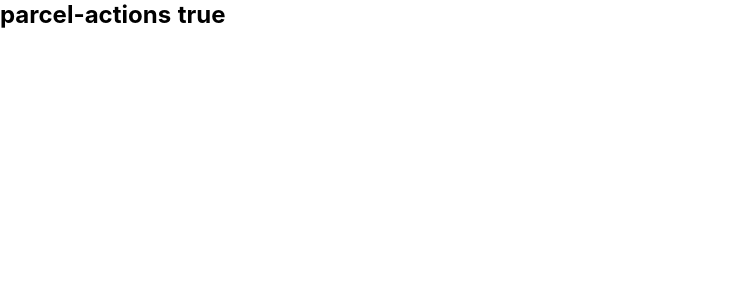
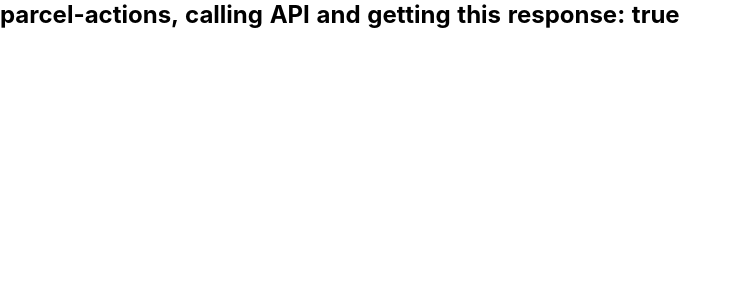
Before and after one commit to danbirch9000/nuxt-spike, a Nuxt app: page /parcel-actions in a window 1280 px wide. Shown: the top 300 px of the page, without its empty margins (0-741 px from the left). Built offline with nearby package versions, Linux system fonts and the light colour scheme.

Commit message:
Working routing

```diff
--- a/pages/parcel-actions/_barcode/index.vue
+++ b/pages/parcel-actions/_barcode/index.vue
@@ -1,7 +1,7 @@
 <template>
   <section class="container">
     <div>
-      <h1>parcel-actions barcode: </h1>
+      <h1>Parcel actions page with barcode: {{$route.params.barcode}}</h1>
     </div>
   </section>
 </template>
@@ -10,7 +10,7 @@
 export default {
   validate(data){
     console.log(data);
-    return data.params.barcode === 1;
+    return data.params.barcode === '1';
   }
 }
 </script>
--- a/pages/parcel-actions/index.vue
+++ b/pages/parcel-actions/index.vue
@@ -1,7 +1,7 @@
 <template>
   <section class="container">
     <div>
-      <h1>parcel-actions {{Parcels}}</h1>
+      <h1>parcel-actions, calling API and getting this response: {{Parcels}}</h1>
     </div>
   </section>
 </template>
```
Also changed, not shown: 1 other file (tests, documents, lock files or other folders).
